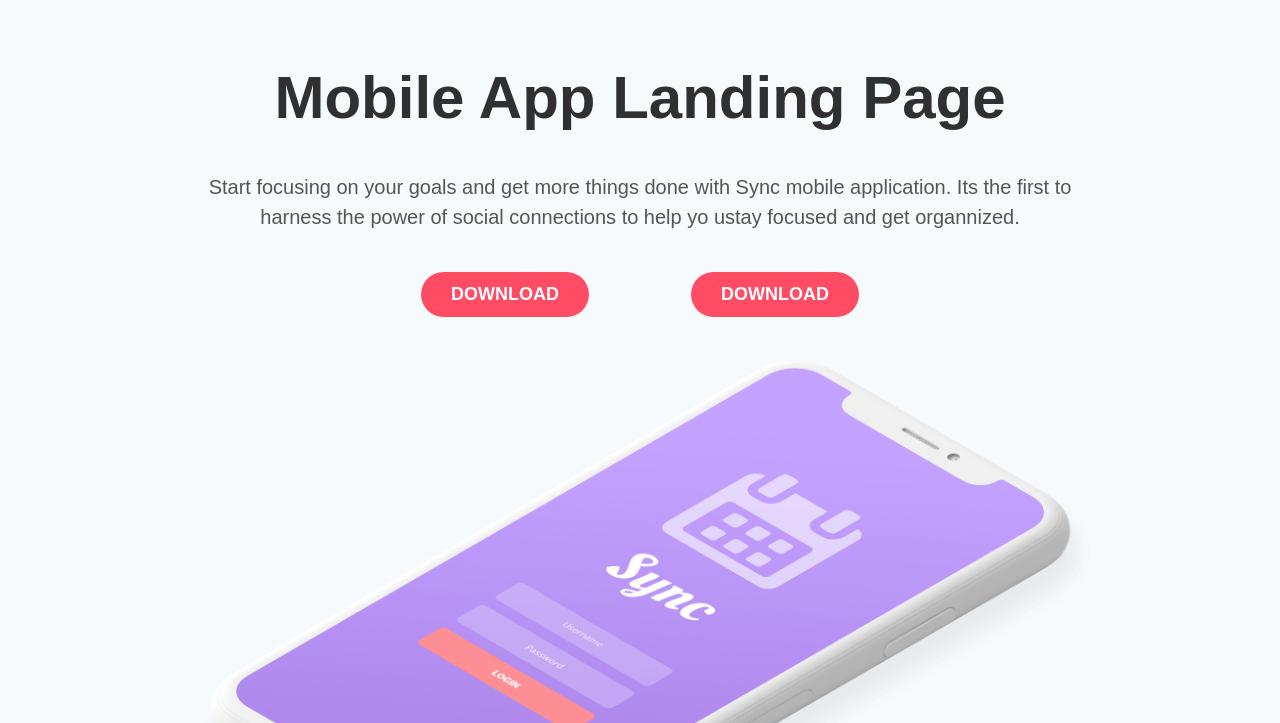
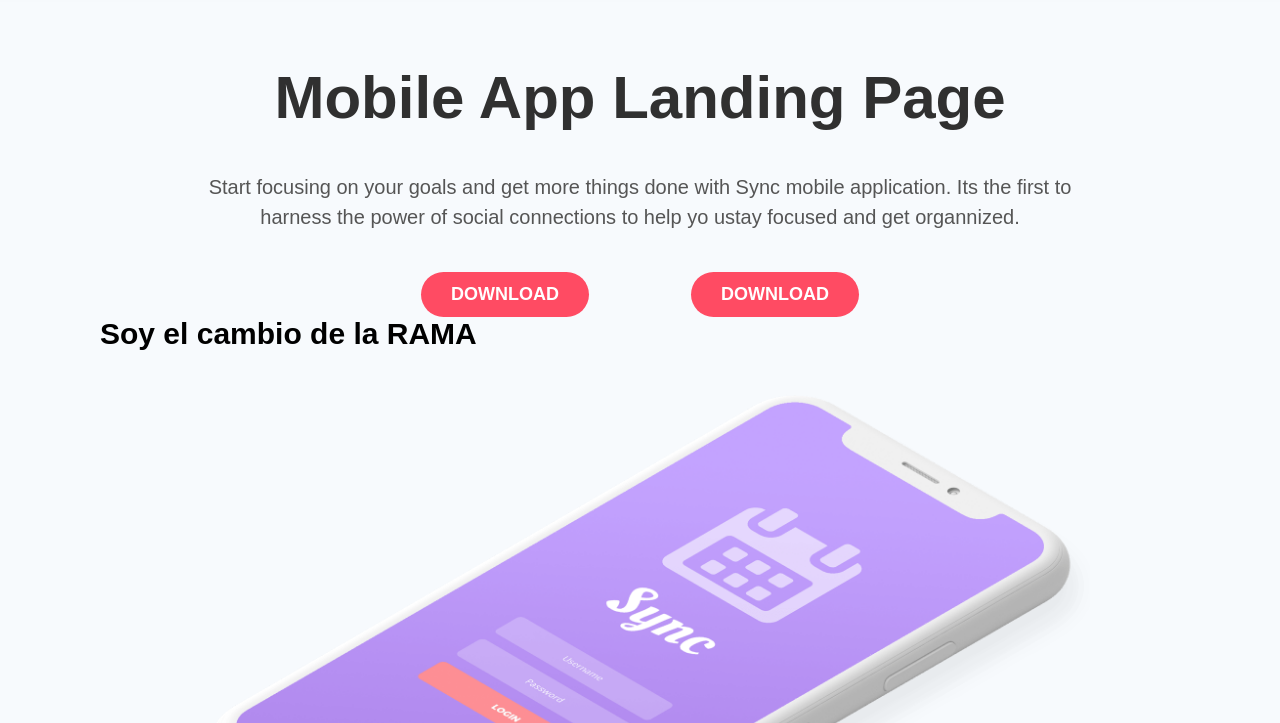
Before and after one commit to ricardmo/syncgit, a plain HTML site: page index.html in a window 1280 px wide. Shown: the part 77-800 px from the top of the page. Drawn offline with Linux system fonts and the light colour scheme; some icons are missing.

Commit message:
he añadido un h2

```diff
--- a/index.html
+++ b/index.html
@@ -81,6 +81,7 @@
                 <a href="">DOWNLOAD</a> </div>
             </button>
         </div>
+        <h2>Soy el cambio de la RAMA</h2>
         </div>
 </article>
 
```
